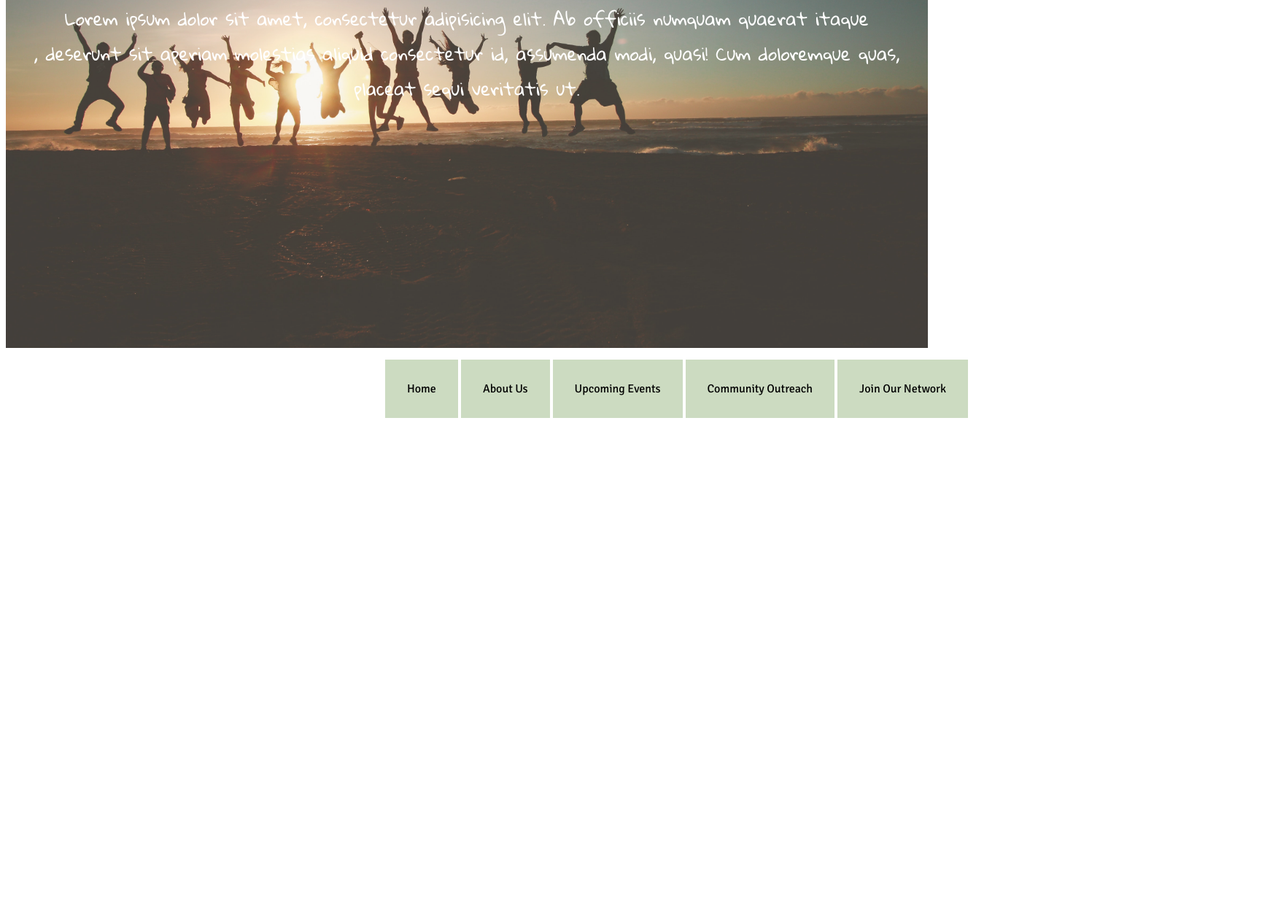
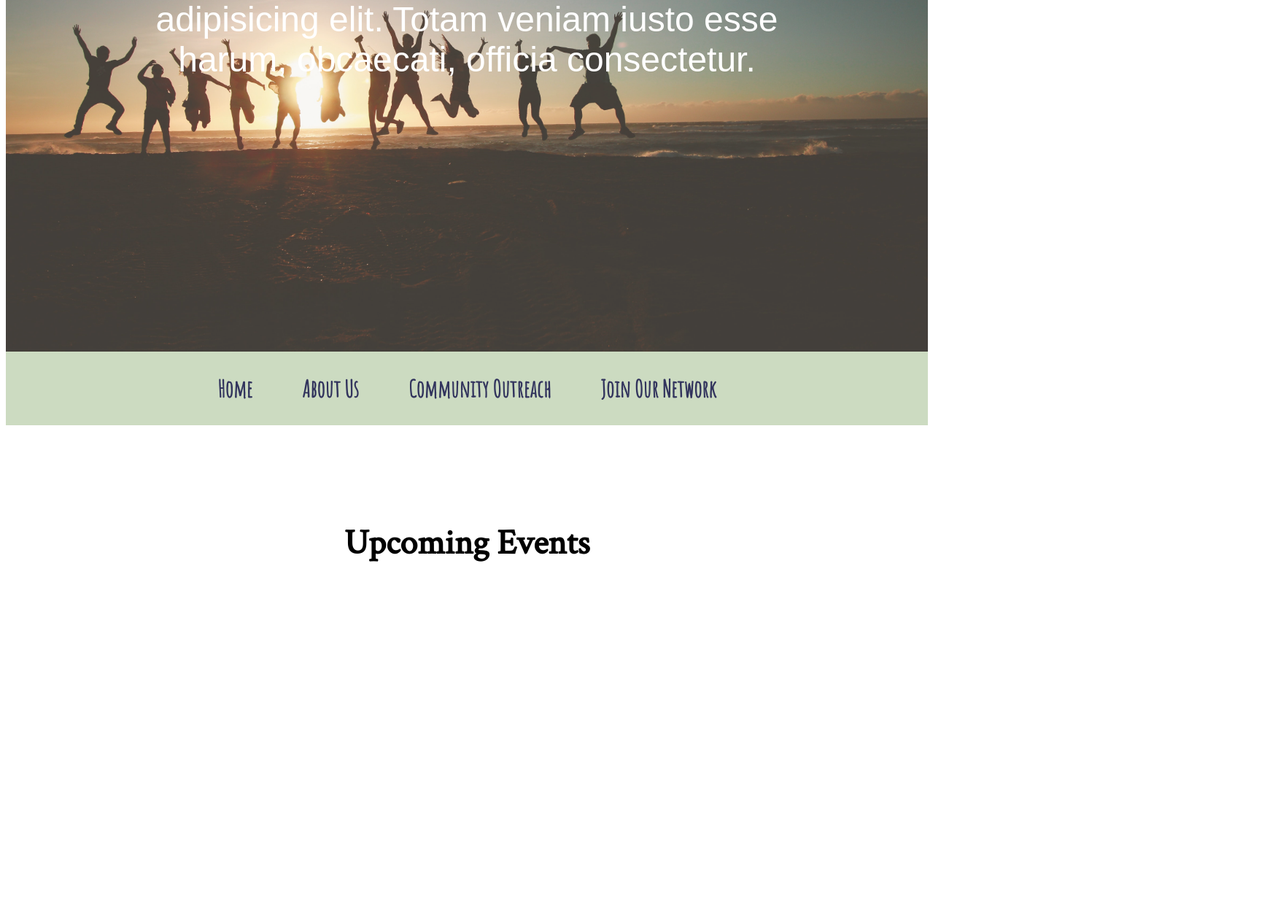
Before and after one commit to oseivale/Reachable_future_website, a plain HTML site: page index.html in a window 1280 px wide. Shown: the part 366-1630 px from the top of the page at 73% size, 1752 px wide, since content can reach past the window. Before the commit the page ends 955 px from the top, so only its background shows below. Drawn offline with Linux system fonts and the light colour scheme; a web font is replaced by a local one.

Commit message:
created nav bar, added heading for body sections

```diff
--- a/index.html
+++ b/index.html
@@ -5,33 +5,26 @@
     <meta charset="utf-8">
     <title>Reachable Future</title>
     <link rel="stylesheet" href="styles.css">
-    <link href="https://fonts.googleapis.com/css?family=Amatic+SC|Gloria+Hallelujah|Signika" rel="stylesheet">  </head>
-  <body>
+    <link href="https://fonts.googleapis.com/css?family=Amatic+SC|Chathura|Crimson+Text|Merienda|Signika" rel="stylesheet">  <body>
+    <div class="main">
+        <h1>Reachable Future</h1>
 
-    <div class="main">
-      <h1>Creating opportunity in our community</h1>
-      <p>Lorem ipsum dolor sit amet, consectetur adipisicing elit. Ab officiis numquam quaerat itaque </br>, deserunt sit aperiam molestias aliquid consectetur id, assumenda modi, quasi! Cum doloremque quas, placeat sequi veritatis ut.</p>
-      <div class="contact-btn">
-          <!-- <h3>Contact Us</h3> -->
-      </div>
+        <div class="container"><p>Lorem ipsum dolor sit amet, consectetur adipisicing elit. Totam veniam iusto esse harum, obcaecati, officia consectetur.</p></div>
+        <!-- <!<h3>Contact Us</h3> -->
+      <!-- </div> -->
     </div>
-
-    <section class="navigation">
-      <ul>
-        <li>Home</li>
-        <li>About Us</li>
-        <li>Upcoming Events</li>
-        <li>Community Outreach</li>
-        <li>Join Our Network</li>
-      </ul>
-    </section>
-
+    <div class="navigation">
+      <a href="">Home</a>
+      <a href="">About Us</a>
+      <a href="">Community Outreach</a>
+      <a href="">Join Our Network</a>
+    </div>
     <div class="mid-section">
+      <h2>Upcoming Events</h2>
 
     </div>
-
     <footer>
-
+      <h2>Make A Difference</h2>
     </footer>
 
   </body>
--- a/styles.css
+++ b/styles.css
@@ -3,27 +3,30 @@
   height: 800px;
   opacity: 0.8;
   background-image: url('images/adult-backlit-beach-1000445.jpg');
-  background-repeat: no-repeat;
+  /* background-repeat: no-repeat; */
   background-size:cover;
+  padding: none;
 }
 
 .main h1 {
-  font-family: 'Amatic SC', cursive;
-  font-size: 4em;
+  font-family: 'Merienda', cursive;
+  font-size: 4.5em;
   color: white;
   position: relative;
   text-align: center;
-  padding-top: 200px;
+  padding-top: 100px;
 }
 
 .main p {
-  font-family: 'Gloria Hallelujah', cursive;
+  font-family: 'Chathura', sans-serif;
   text-align: center;
-  font-size: 1.5em;
+  font-size: 3em;
   color: white;
-  padding-bottom: 30px;
+  padding: 10px 200px;
 
 }
+
+
 /*
 .contact-btn {
   height: 50px;
@@ -38,14 +41,36 @@
   font-family: 'Signika', sans-serif;
 } */
 
-.navigation ul li{
+.navigation a{
   display: inline-block;
   padding: 30px;
-  font-family: 'Signika', sans-serif;
-  background-color: #ccdbc1;
+  font-family: 'Amatic SC', cursive;
+  text-decoration: none;
+  font-weight: bold;
+  color: #32345d;
 }
 
 .navigation {
-  position: relative;
-  transform: translate(480px, 0);
+  /* position: relative; */
+  background-color: #ccdbc1;
+  text-align: center;
+  font-size: 2em;
 }
+
+.mid-section {
+  height: 700px;
+  text-align: center;
+  font-size: 2em;
+  padding-top: 90px;
+  font-family: 'Crimson Text', serif;
+
+}
+
+
+footer{
+  height: 700px;
+  text-align: center;
+  font-size: 2em;
+  padding-top: 80px;
+  font-family: 'Crimson Text', serif;
+}
```
